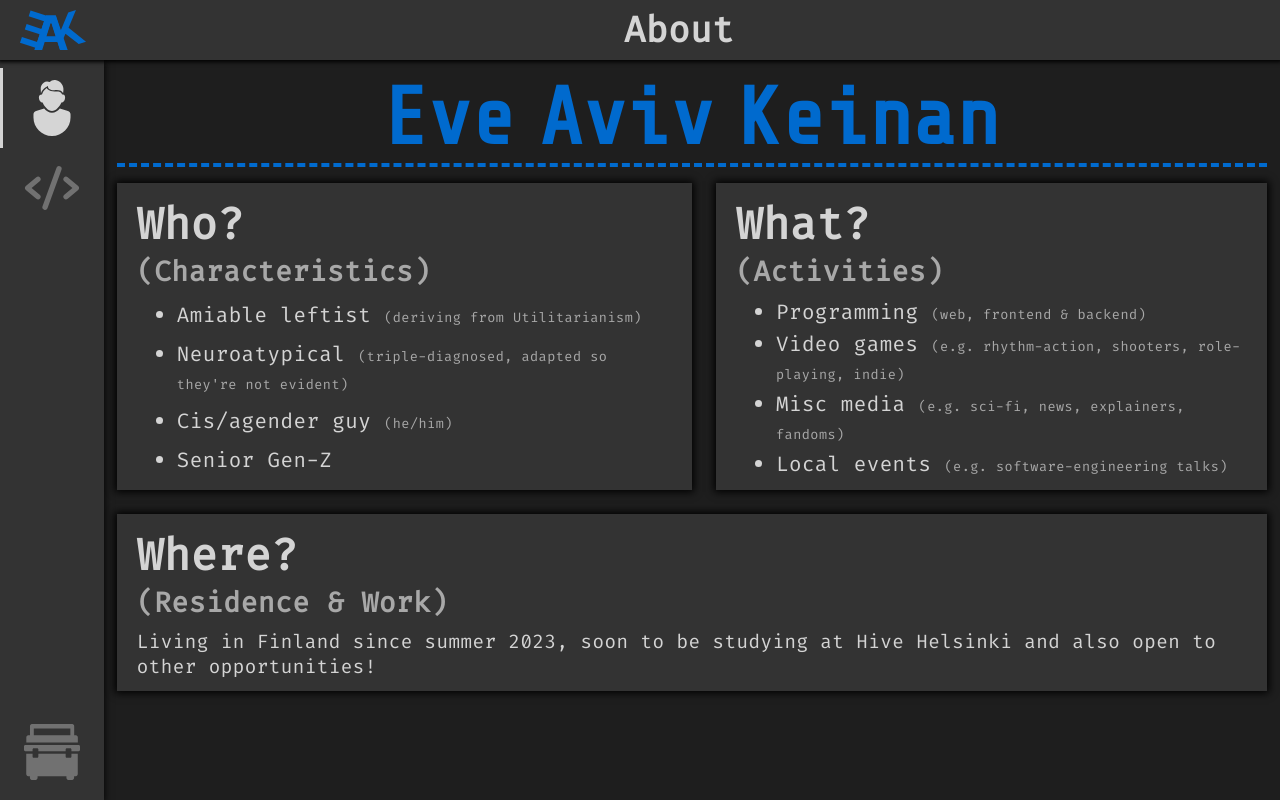
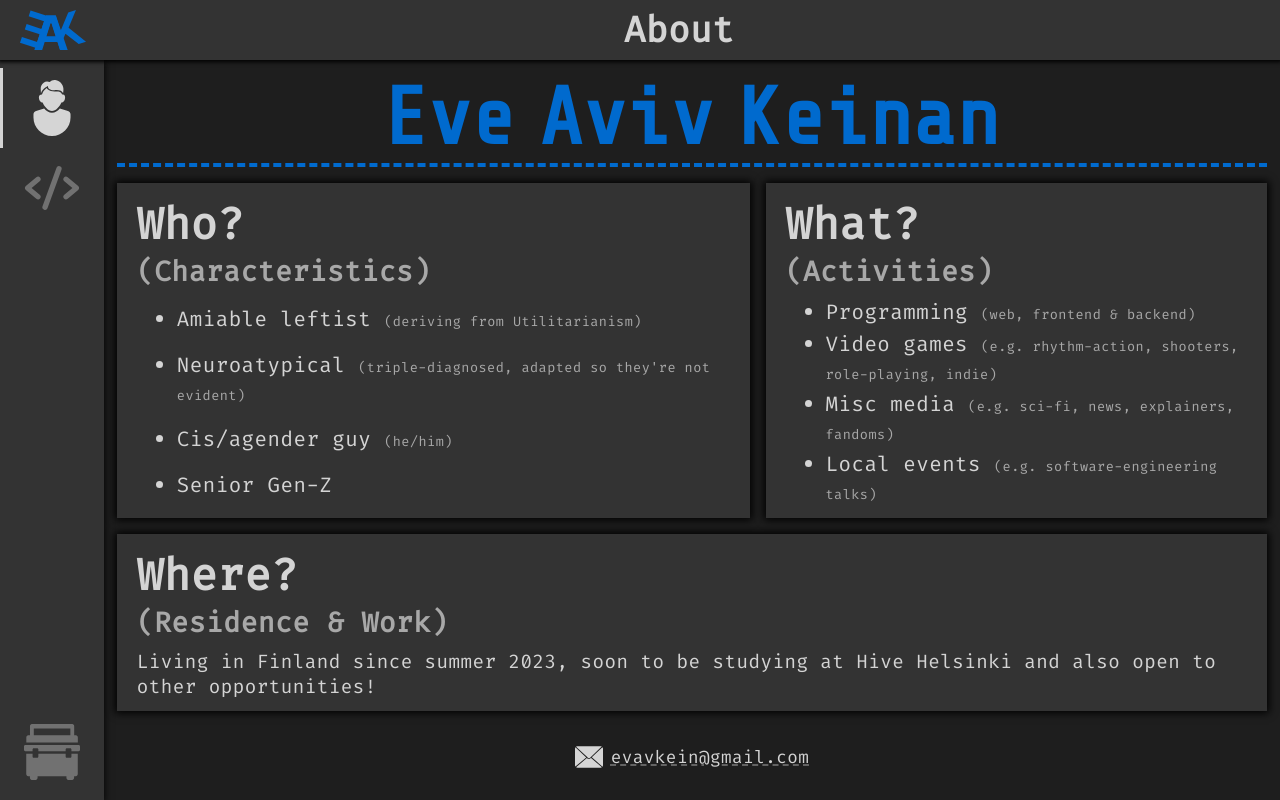
Before and after one commit to EvAvKein/Website, a SvelteKit app: page / in a window 1280 px wide. Built offline with nearby package versions, Linux system fonts and the light colour scheme.

Commit message:
feat (home page): add email button
...plus some css fixes and rebloating - would do it in a separate commit if this was a team project

```diff
--- a/src/routes/+page.svelte
+++ b/src/routes/+page.svelte
@@ -37,6 +37,15 @@
 					Living in Finland since summer 2023, soon to be studying at Hive Helsinki and also open to other opportunities!
 				</p>
 			</section>
+
+			<section id="email">
+				<ContactLink
+					logoSrc="/contact.svg"
+					logoAlt="Envelope"
+					text="evavkein@gmail.com"
+					url="mailto:evavkein@gmail.com"
+				/>
+			</section>
 		</section>
 	</div>
 </Core>
@@ -44,13 +53,17 @@
 <script lang="ts">
 	import Core from "./_core.svelte";
 	import EvAvKein from "./evavkein.svelte";
+	import ContactLink from "$lib/contactLink.svelte";
 </script>
 
 <style>
 	#rootPageWrapper {
 		margin: auto;
-		max-width: 65rem;
+		max-width: 75rem;
 		font-size: 1.3rem;
+		height: inherit;
+		display: flex;
+		flex-direction: column;
 	}
 
 	#evavkeinWrapper {
@@ -78,6 +91,7 @@
 	}
 
 	#contentGrid {
+		flex-grow: 1;
 		margin: 1rem auto 0;
 		padding-bottom: 0.5rem;
 	}
@@ -100,6 +114,12 @@
 		font-size: 1.2rem;
 	}
 
+	#email {
+		grid-area: email;
+		display: flex;
+		justify-content: center;
+	}
+
 	#who,
 	#what,
 	#where {
@@ -113,9 +133,11 @@
 			display: grid;
 			align-items: unset;
 			grid-template-areas:
-				"why whoWhat"
-				"where whoWhat";
+				"who what"
+				"where where"
+				"email email";
 			grid-template-columns: 55% auto;
+			grid-template-rows: auto auto 1fr;
 		}
 		#contentGrid {
 			gap: 1rem;
@@ -144,21 +166,9 @@
 			flex-wrap: nowrap;
 			justify-content: space-around;
 		}
-	}
 
-	@media (min-width: 80rem) {
-		#rootPageWrapper {
-			max-width: 80rem;
-		}
-
-		#contentGrid {
-			grid-template-areas:
-				"who what"
-				"where where";
-			grid-template-columns: 50% auto;
-		}
-		#contentGrid {
-			gap: 1.5rem;
+		#email {
+			align-items: end;
 		}
 	}
 </style>
```
